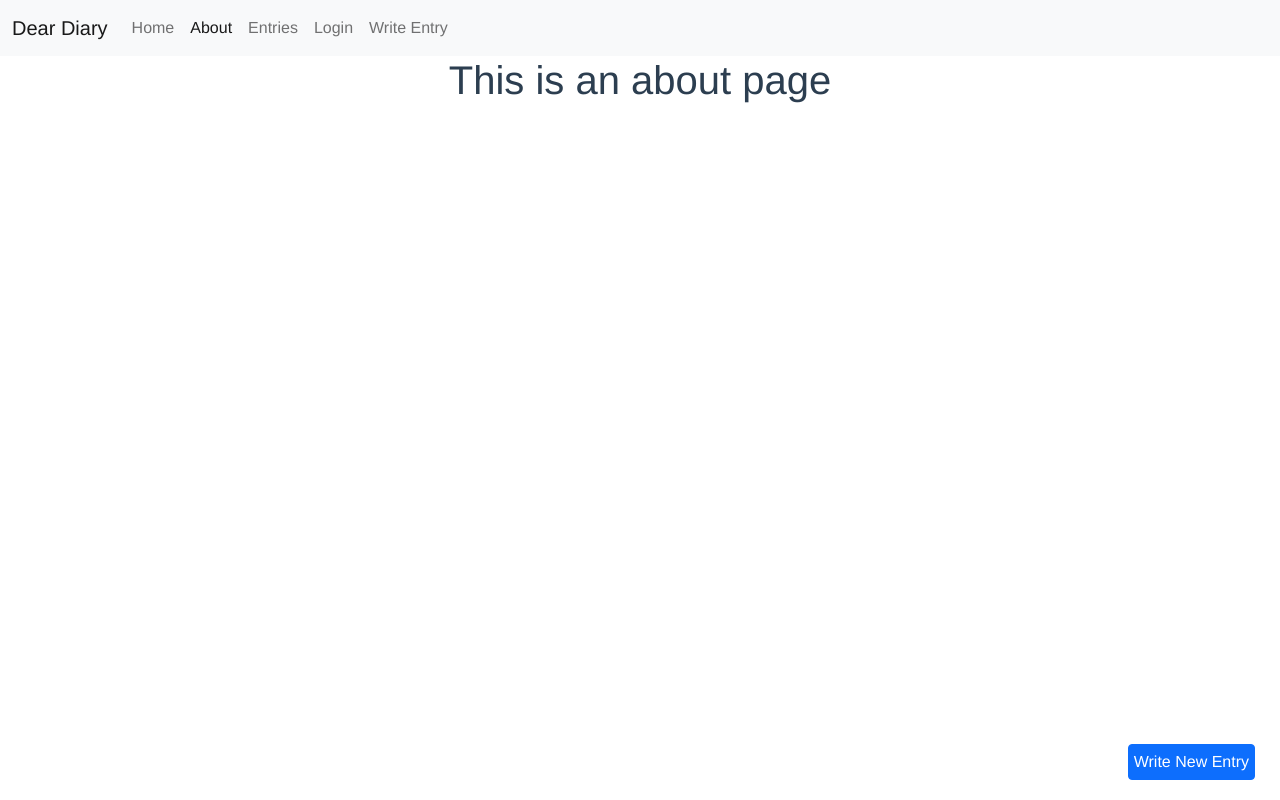
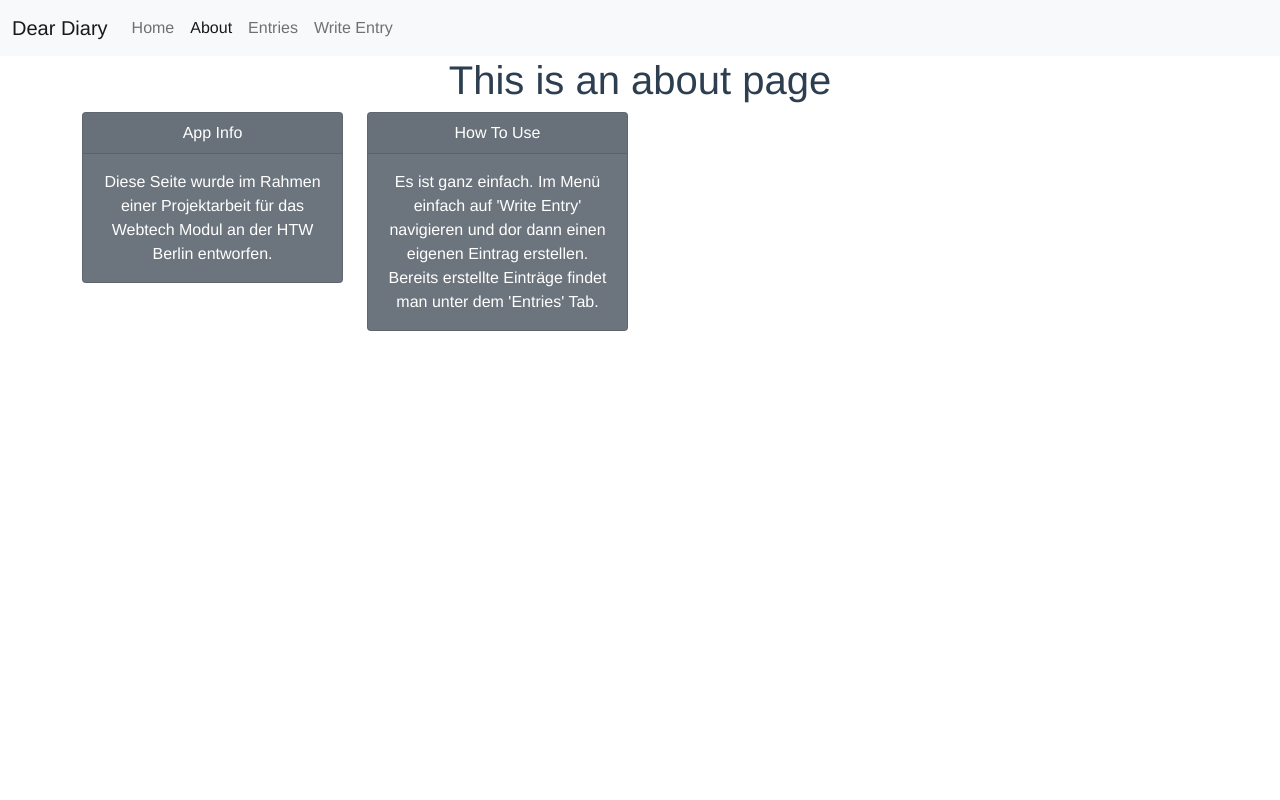
Before and after one commit to Michel-Lukas/diary-frontend, a Vue app: page /About in a window 1280 px wide. Built offline with nearby package versions, Linux system fonts and the light colour scheme.

Commit message:
About Page erweitert

```diff
--- a/src/components/Navbar.vue
+++ b/src/components/Navbar.vue
@@ -10,7 +10,6 @@
           <router-link class = "nav-link" to ="/">Home</router-link>
           <router-link class = "nav-link" to ="/About">About</router-link>
           <router-link class = "nav-link" to ="/Entries">Entries</router-link>
-          <router-link class = "nav-link" to ="/Login">Login</router-link>
           <router-link class = "nav-link" to ="/newEntry">Write Entry</router-link>
         </ul>
       </div>
--- a/src/router/index.js
+++ b/src/router/index.js
@@ -2,7 +2,6 @@ import { createRouter, createWebHistory } from 'vue-router'
 import Home from '../views/Home.vue'
 import About from '../views/About.vue'
 import Entries from '../views/Entries'
-import Login from '../views/Login'
 import newEntry from '../views/newEntry'
 
 const routes = [
@@ -22,11 +21,6 @@ const routes = [
     component: Entries
   },
   {
-    path: '/Login',
-    name: 'Login',
-    component: Login
-  },
-  {
     path: '/newEntry',
     name: 'NewEntry',
     component: newEntry
--- a/src/views/About.vue
+++ b/src/views/About.vue
@@ -2,5 +2,26 @@
   <div class="about">
     <h1>This is an about page</h1>
   </div>
-  <button style="position:absolute;bottom:20px;right:25px;margin:0;padding:5px 5px;" type="button" class="btn btn-primary">Write New Entry</button>
+  <div class="container">
+    <div class="row">
+      <div class="col-3">
+        <div class="card text-white bg-secondary mb-3">
+          <div class="card-header">App Info</div>
+            <div class="card-body">
+              <p class="card-text">Diese Seite wurde im Rahmen einer Projektarbeit für das Webtech Modul an der HTW Berlin entworfen.</p>
+            </div>
+        </div>
+      </div>
+      <div class="col-3">
+        <div class="card text-white bg-secondary mb-3">
+          <div class="card-header">How To Use</div>
+          <div class="card-body">
+            <p class="card-text">Es ist ganz einfach. Im Menü einfach auf 'Write Entry' navigieren und dor dann einen eigenen Eintrag erstellen. Bereits erstellte Einträge findet man unter dem 'Entries' Tab.</p>
+          </div>
+        </div>
+      </div>
+      <div class="col-4">
+      </div>
+    </div>
+  </div>
 </template>
--- a/src/views/Login.vue
+++ /dev/null
@@ -1,47 +0,0 @@
-<template>
-  <section class="vh-100" style="background-color: #508bfc;">
-    <div class="container py-5 h-100">
-      <div class="row d-flex justify-content-center align-items-center h-100">
-        <div class="col-12 col-md-8 col-lg-6 col-xl-5">
-          <div class="card shadow-2-strong" style="border-radius: 1rem;">
-            <div class="card-body p-5 text-center">
-              <h3 class="mb-5">Sign in</h3>
-              <div class="form-outline mb-4">
-                <input type="email" id="typeEmailX-2" class="form-control form-control-lg" />
-                <label class="form-label" for="typeEmailX-2">Email</label>
-              </div>
-              <div class="form-outline mb-4">
-                <input type="password" id="typePasswordX-2" class="form-control form-control-lg" />
-                <label class="form-label" for="typePasswordX-2">Password</label>
-              </div>
-
-              <!-- Checkbox -->
-              <div class="form-check d-flex justify-content-start mb-4">
-                <input
-                  class="form-check-input"
-                  type="checkbox"
-                  value=""
-                  id="form1Example3"
-                />
-                <label class="form-check-label" for="form1Example3"> Remember password </label>
-              </div>
-
-              <button class="btn btn-primary btn-lg btn-block" type="submit">Login</button>
-              <hr class="my-4">
-            </div>
-          </div>
-        </div>
-      </div>
-    </div>
-  </section>
-</template>
-
-<script>
-export default {
-  name: 'Login'
-}
-</script>
-
-<style scoped>
-
-</style>
```
